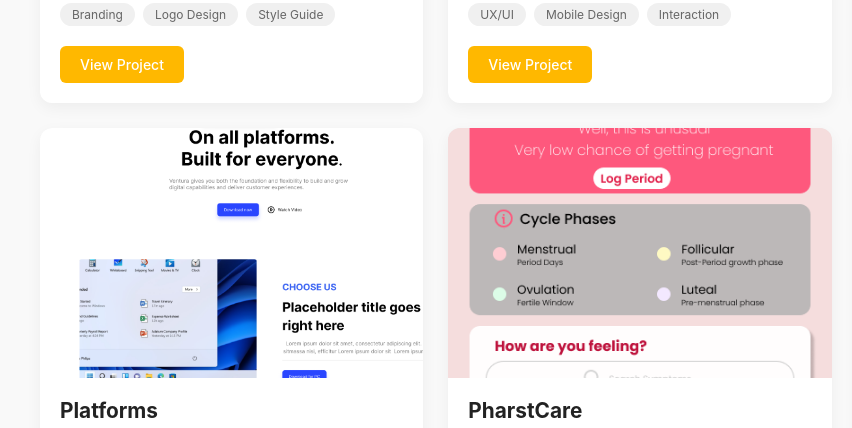
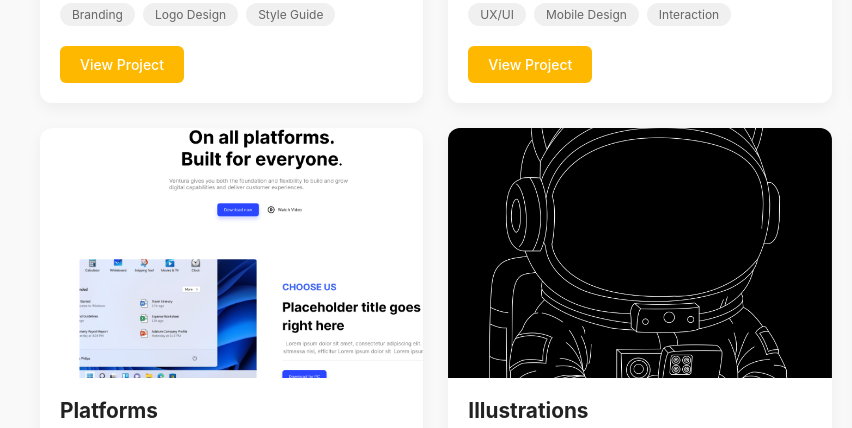
Before and after one commit to jeffery-marfo/My-Portfolio, a plain HTML site: page index.html in a window 1280 px wide. Shown: the part 4135-4563 px from the top of the page, 0-852 px from the left. Drawn offline with Linux system fonts and the light colour scheme.

Commit message:
Updated Images

```diff
--- a/index.html
+++ b/index.html
@@ -595,10 +595,13 @@
         <!-- Project 5 -->
         <div class="portfolio-item" data-category="ux-ui interaction">
           <div class="portfolio-img">
-            <img src="/img/PharstCare.png" alt="Banking App Redesign" />
+            <img
+              src="/img/illustration-Darkmode.png"
+              alt="Banking App Redesign"
+            />
           </div>
           <div class="portfolio-content">
-            <h3>PharstCare</h3>
+            <h3>Illustrations</h3>
             <p>
               A modern approach to digital banking with an emphasis on security,
               accessibility, and user experience.
```
